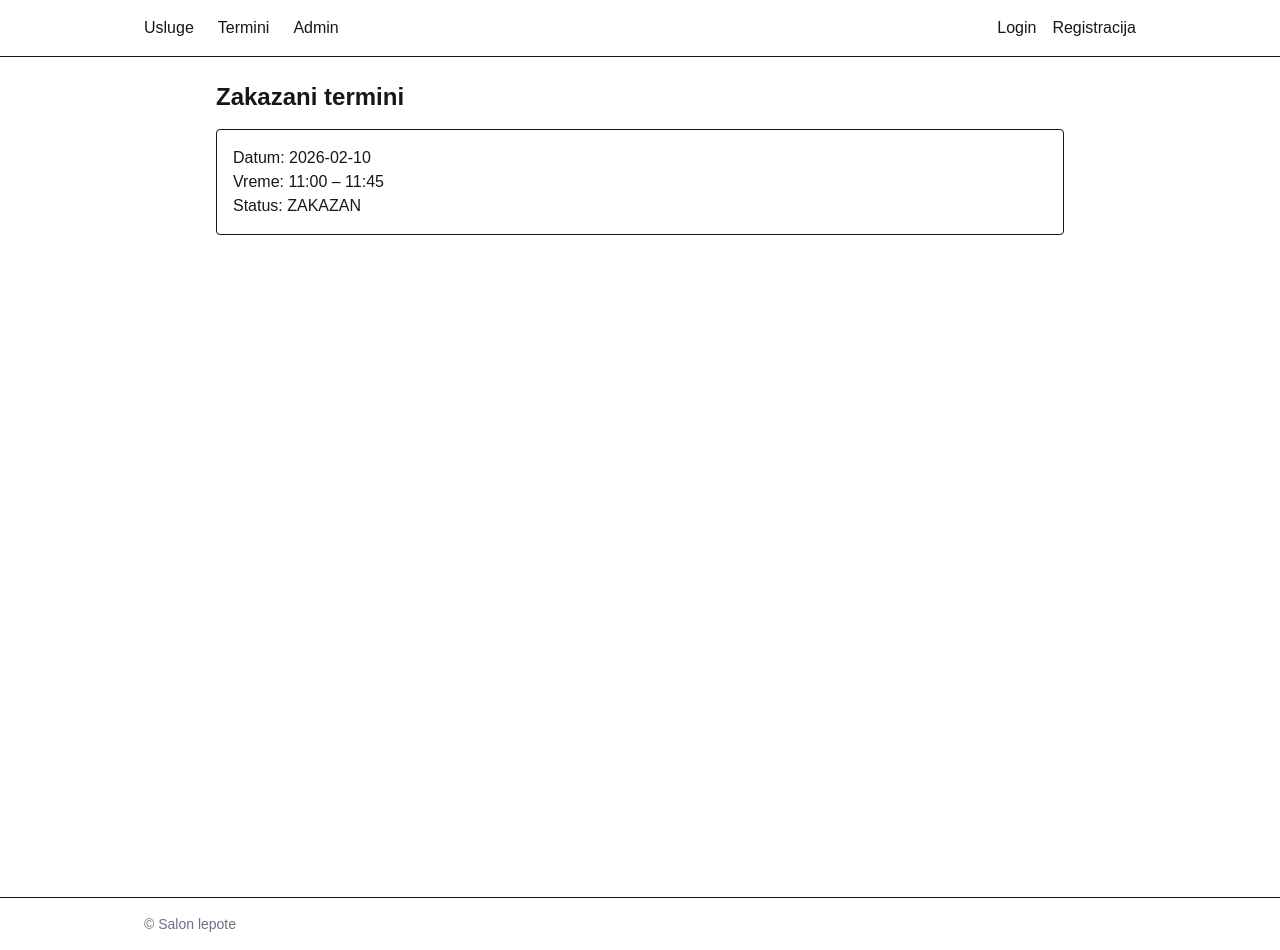
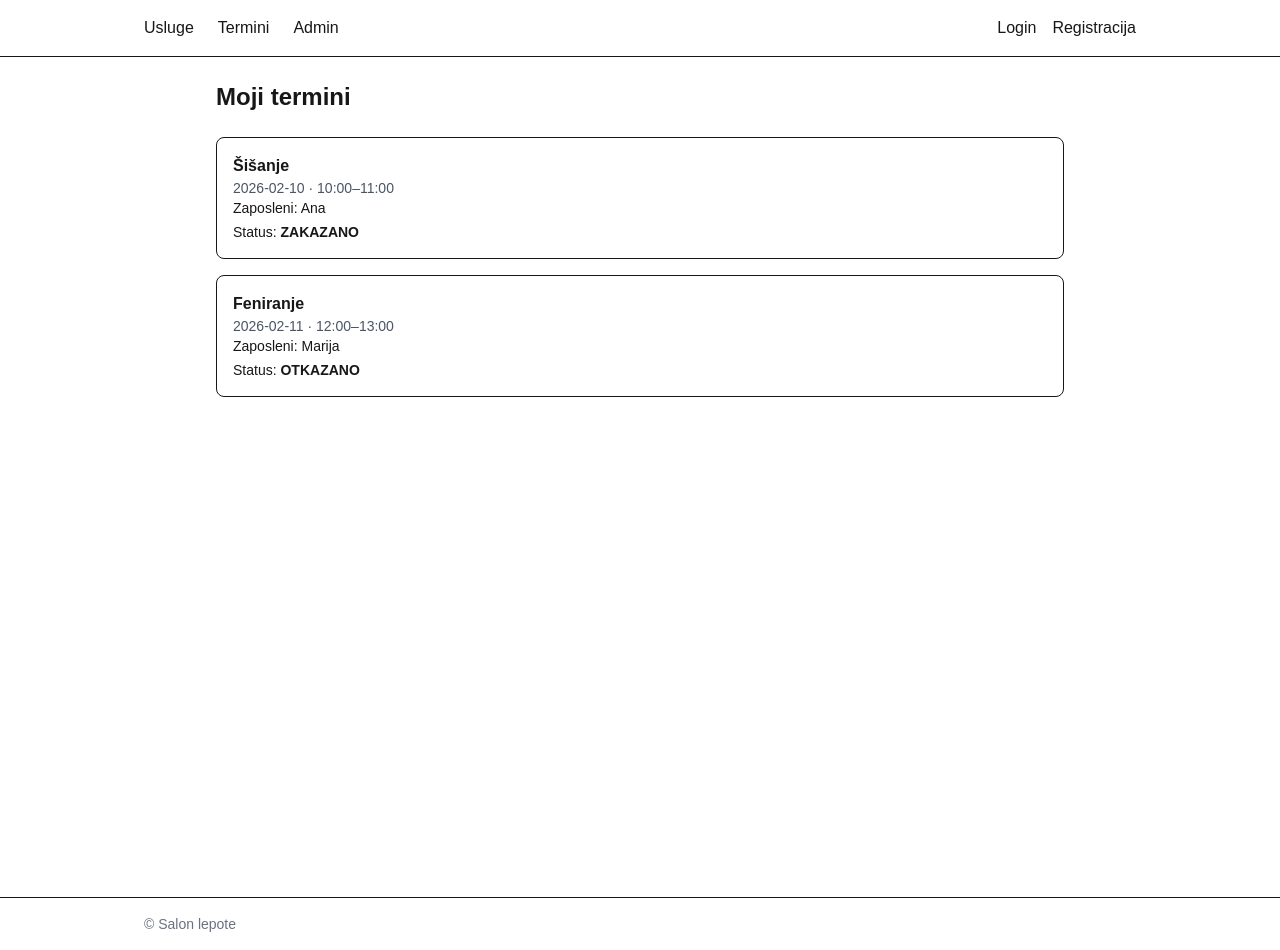
Before and after one commit to elab-development/internet-tehnologije-2025-uprrezusalonulepote_2022_0013, a Next.js app: page /appointments in a window 1280 px wide. Built offline with nearby package versions, Linux system fonts and the light colour scheme; no server answers.

Commit message:
Unapredjena appointments stranica sa detaljnim mock prikazom termina

```diff
--- a/src/app/appointments/page.tsx
+++ b/src/app/appointments/page.tsx
@@ -5,13 +5,19 @@ export default async function AppointmentsPage() {
 
   return (
     <div className="p-6 max-w-4xl mx-auto">
-      <h1 className="text-2xl font-bold mb-4">Zakazani termini</h1>
-      <ul className="space-y-3">
-        {bookings.map(b => (
-          <li key={b.id} className="border p-4 rounded">
-            <div>Datum: {b.date}</div>
-            <div>Vreme: {b.startTime} – {b.endTime}</div>
-            <div>Status: {b.status}</div>
+      <h1 className="text-2xl font-bold mb-6">Moji termini</h1>
+
+      <ul className="space-y-4">
+        {bookings.map((b) => (
+          <li key={b.id} className="border rounded-lg p-4">
+            <div className="font-semibold">{b.serviceName}</div>
+            <div className="text-sm text-gray-600">
+              {b.date} · {b.startTime}–{b.endTime}
+            </div>
+            <div className="text-sm">Zaposleni: {b.employeeName}</div>
+            <div className="text-sm mt-1">
+              Status: <b>{b.status}</b>
+            </div>
           </li>
         ))}
       </ul>
--- a/src/mock/data.ts
+++ b/src/mock/data.ts
@@ -21,6 +21,23 @@ export const mockShifts: ShiftDto[] = [
   { id: "sh2", employeeId: "e2", date: "2026-02-10", startTime: "12:00", endTime: "20:00" },
 ];
 
-export const mockBookings: BookingDto[] = [
-  { id: "b1", clientId: "u1", employeeId: "e1", serviceId: "s1", date: "2026-02-10", startTime: "11:00", endTime: "11:45", status: "ZAKAZAN", createdAt: new Date().toISOString() },
+export const mockBookings = [
+  {
+    id: "b1",
+    date: "2026-02-10",
+    startTime: "10:00",
+    endTime: "11:00",
+    status: "ZAKAZANO",
+    serviceName: "Šišanje",
+    employeeName: "Ana",
+  },
+  {
+    id: "b2",
+    date: "2026-02-11",
+    startTime: "12:00",
+    endTime: "13:00",
+    status: "OTKAZANO",
+    serviceName: "Feniranje",
+    employeeName: "Marija",
+  },
 ];
--- a/src/shared/types.ts
+++ b/src/shared/types.ts
@@ -39,14 +39,12 @@ export interface ShiftDto {
 
 export type BookingStatus = "ZAKAZAN" | "U_TOKU" | "ZAVRSEN" | "OTKAZAN";
 
-export interface BookingDto {
+export type BookingDto = {
   id: string;
-  clientId: string;
-  employeeId: string;
-  serviceId: string;
-  date: string;      // YYYY-MM-DD
-  startTime: string; // HH:mm
-  endTime: string;   // HH:mm
-  status: BookingStatus;
-  createdAt: string;
-}
+  date: string;
+  startTime: string;
+  endTime: string;
+  status: string;
+  serviceName: string;
+  employeeName: string;
+};
```
